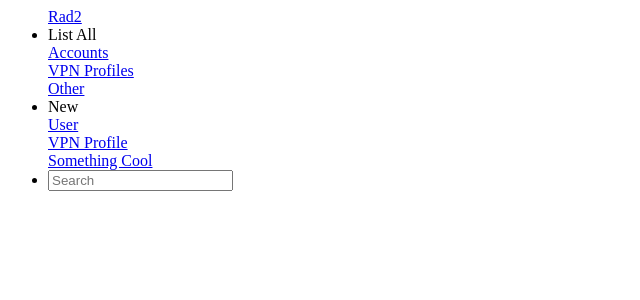
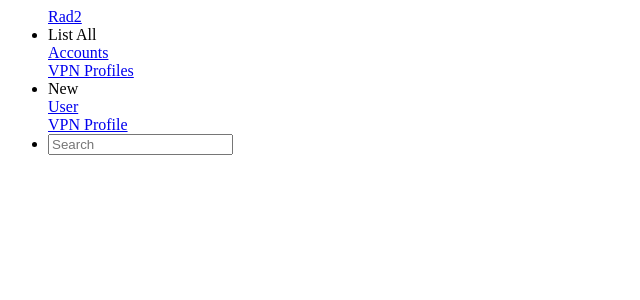
Before and after one commit to thefaultinourcode/rad2, a PHP site: page /searchbar.php in a window 1280 px wide. Shown: the top 300 px of the page, without its empty margins (0-640 px from the left). Run offline with PHP 8.4, Linux system fonts and the light colour scheme.

Commit message:
working on it

```diff
--- a/css/navbar-top-fixed.css
+++ b/css/navbar-top-fixed.css
@@ -1,5 +1,4 @@
 body {
   /* Show it's not fixed to the top */
   min-height: 75rem;
-
 }
--- a/header.php
+++ b/header.php
@@ -9,13 +9,15 @@
       <link rel="icon" href="images/favicon.ico">
       <title>Home</title>
       <!-- Bootstrap core CSS -->
-      <link href="css/bootstrap.min.css" rel="stylesheet">
+\
+      <link href="css/bootstrap.min.css" rel="stylesheet" type="text/css">
       <!-- Custom styles for this template -->
+      <link href="css/flatly2.css" rel="stylesheet" type="text/css">
       <link href="css/navbar-top-fixed.css" rel="stylesheet">
       <link href="css/custom2.css" rel="stylesheet" type="text/css">
       <link href="https://cdnjs.cloudflare.com/ajax/libs/font-awesome/4.4.0/css/font-awesome.min.css" rel='stylesheet' type='text/css'>
-      <link href="bootstrap.min.css" rel="stylesheet">
       <link href="css/results2.css" rel="stylesheet" type="text/css">
       <link href="navbar.css" rel="stylesheet">
+
    </head>
 	<!-- Search Bar bigger, take out submit button, move user over, space it out more nicely -->
--- a/searchbar.php
+++ b/searchbar.php
@@ -1,9 +1,10 @@
  <body>
-       <div class="mainContainer">  <!-- made this class so that the navbar doesn't go all the way across the page -->
-      <div class="navbar navbar-inverse">
+      <div class="mainContainer">  <!-- made this class so that the navbar doesn't go all the way across the page -->
+        <div class="navbar navbar-inverse">
 
          <ul class="nav navbar-nav"> <!-- All items after the "Rad2" title are formatted in an unordered list -->
             <a class="navbar-brand" href="index.php">Rad2</a>
+
             <li class="nav-item dropdown">
               <!-- Consolidated list all into 1 dropdown menu-->
               <a class="nav-item dropdown-toggle" data-toggle="dropdown">List All</a>
@@ -11,31 +12,23 @@
                 <a class="dropdown-item" href="#">Accounts</a>
                 <div class="dropdown-divider"></div>
                 <a class="dropdown-item" href="#">VPN Profiles</a>
-                <div class="dropdown-divider"></div>
-                <a class="dropdown-item" href="#">Other</a>
               </div>
             </li>
           <!-- Moved new button-->
           <li class="nav-item dropdown">
-               <!--<div class="btn-group">
-                  <button type="button" class="btn btn-success dropdown-toggle" data-toggle="dropdown" aria-haspopup="true" aria-expanded="false">
-                  New
-                  </button> -->
                   <a class="nav-item dropdown-toggle" data-toggle="dropdown">New</a>
                   <div class="dropdown-menu">
                      <a class="dropdown-item" href="#">User</a>
                      <div class="dropdown-divider"></div>
                      <a class="dropdown-item" href="#">VPN Profile</a>
-                     <div class="dropdown-divider"></div>
-                     <a class="dropdown-item" href="#">Something Cool</a>
-                  <!--</div>-->
           </li>
 
           <li class="nav-item">
-                <form class="form-inline" action="results.php"> <!-- Beginning of the search box -->
+                <form class="navbar-form" action="results.php"> <!-- Beginning of the search box -->
                   <input name="query" class="form-control" type="text" placeholder="Search">
                </form>
           </li>
+
 
 
 <!--          <li class="nav-item"> <!-- beginning of User Profile dropdown content -->
@@ -57,4 +50,4 @@
             </li> --> <!-- end of User Profile dropdown content -->
          </ul> <!-- end of listed navbar items -->
       </div> <!-- end of bootstrap's navbar div -->
- </div>
+  </div>
```
Also changed, not shown: css/custom2.css (+9 -1 lines), 1 other file.
